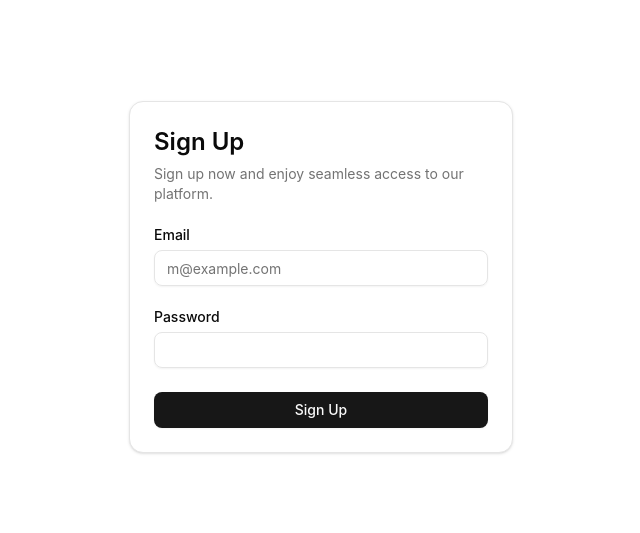
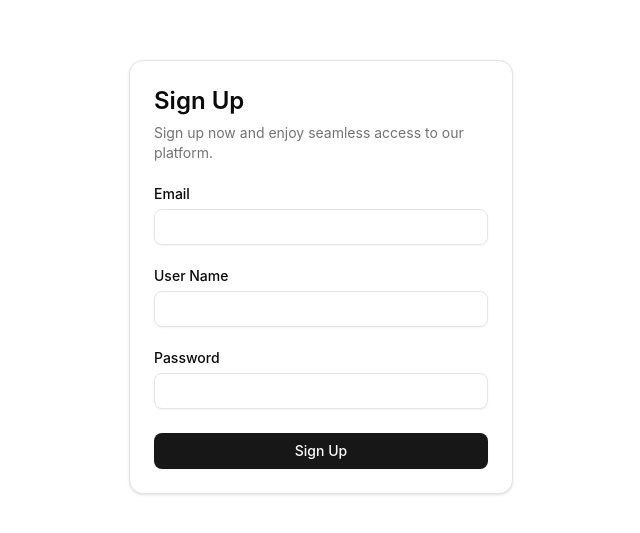
Before and after one commit to team-unchained/grantly, a Next.js app in the folder src/frontend/: page /sign-up in a window 1280 px wide. Shown: the part 123-656 px from the top of the page, without its empty margins (319-959 px from the left). Built offline with nearby package versions, Linux system fonts and the light colour scheme; no server answers.

Commit message:
feat: 회원가입 폼 개발

```diff
--- /dev/null
+++ b/src/frontend/src/components/common/FormInputField.tsx
@@ -0,0 +1,24 @@
+import { Path, UseFormRegister } from 'react-hook-form';
+import { Input } from '@grantly/components/ui/input';
+import { Label } from '@grantly/components/ui/label';
+
+interface FormFieldProps<T extends Record<string, unknown>> {
+  id: Path<T>;
+  label: string;
+  type?: string;
+  error?: string;
+  register: UseFormRegister<T>;
+}
+export const FormInputField = <T extends Record<string, unknown>>({
+  id,
+  label,
+  type = 'text',
+  error,
+  register,
+}: FormFieldProps<T>) => (
+  <div className="grid gap-2">
+    <Label htmlFor={String(id)}>{label}</Label>
+    <Input id={String(id)} type={type} {...register(id)} />
+    {error && <p className="body3 text-red-500">{error}</p>}
+  </div>
+);
--- a/src/frontend/src/components/sign-up/SignUpFormCard.tsx
+++ b/src/frontend/src/components/sign-up/SignUpFormCard.tsx
@@ -1,3 +1,9 @@
+'use client';
+
+import { useRouter } from 'next/navigation';
+import { useForm } from 'react-hook-form';
+import { zodResolver } from '@hookform/resolvers/zod';
+
 import { Button } from '@grantly/components/ui/button';
 import {
   Card,
@@ -6,39 +12,72 @@ import {
   CardHeader,
   CardTitle,
 } from '@grantly/components/ui/card';
-import { Input } from '@grantly/components/ui/input';
-import { Label } from '@grantly/components/ui/label';
+
+import { useCreateUserMutation } from '@grantly/api/auth/useAuthQueries';
+import { FormInputField } from '@grantly/components/common/FormInputField';
+import {
+  CreateUserRequestType,
+  signUpSchema,
+} from '@grantly/api/auth/auth.schema';
 
 export function SignUpFormCard() {
+  const router = useRouter();
+  const {
+    register,
+    handleSubmit,
+    formState: { errors },
+  } = useForm<CreateUserRequestType>({
+    resolver: zodResolver(signUpSchema),
+  });
+
+  const { mutate: createUser, isPending } = useCreateUserMutation({
+    onSuccess: () => {
+      router.replace('/welcome');
+    },
+  });
+
+  const onSubmit = (data: CreateUserRequestType) => {
+    createUser(data);
+  };
+
   return (
     <div className="flex flex-col gap-6">
       <Card>
         <CardHeader>
-          <CardTitle className="text-2xl">Sign Up</CardTitle>
+          <CardTitle className="heading1">Sign Up</CardTitle>
           <CardDescription>
             Sign up now and enjoy seamless access to our platform.
           </CardDescription>
         </CardHeader>
         <CardContent>
-          <form>
+          <form onSubmit={handleSubmit(onSubmit)}>
             <div className="flex flex-col gap-6">
-              <div className="grid gap-2">
-                <Label htmlFor="email">Email</Label>
-                <Input
-                  id="email"
-                  type="email"
-                  placeholder="m@example.com"
-                  required
-                />
-              </div>
-              <div className="grid gap-2">
-                <div className="flex items-center">
-                  <Label htmlFor="password">Password</Label>
-                </div>
-                <Input id="password" type="password" required />
-              </div>
-              <Button type="submit" className="w-full">
-                Sign Up
+              {/* Email */}
+              <FormInputField
+                id="email"
+                label="Email"
+                type="email"
+                error={errors.email?.message}
+                register={register}
+              />
+              {/* userName */}
+              <FormInputField
+                id="name"
+                label="User Name"
+                error={errors.name?.message}
+                register={register}
+              />
+              {/* Password */}
+              <FormInputField
+                id="password"
+                label="Password"
+                type="password"
+                error={errors.password?.message}
+                register={register}
+              />
+
+              <Button type="submit" className="w-full" disabled={isPending}>
+                {isPending ? 'Signing up...' : 'Sign Up'}
               </Button>
             </div>
           </form>
```
